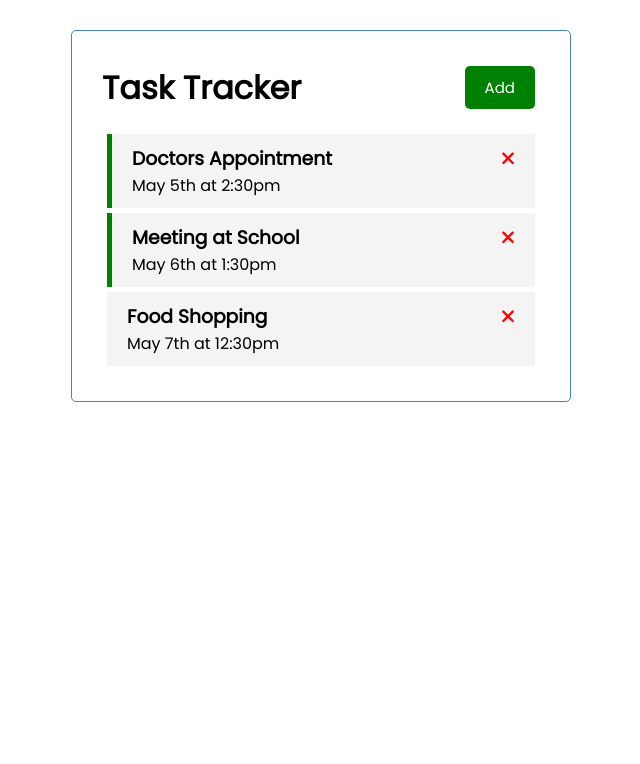
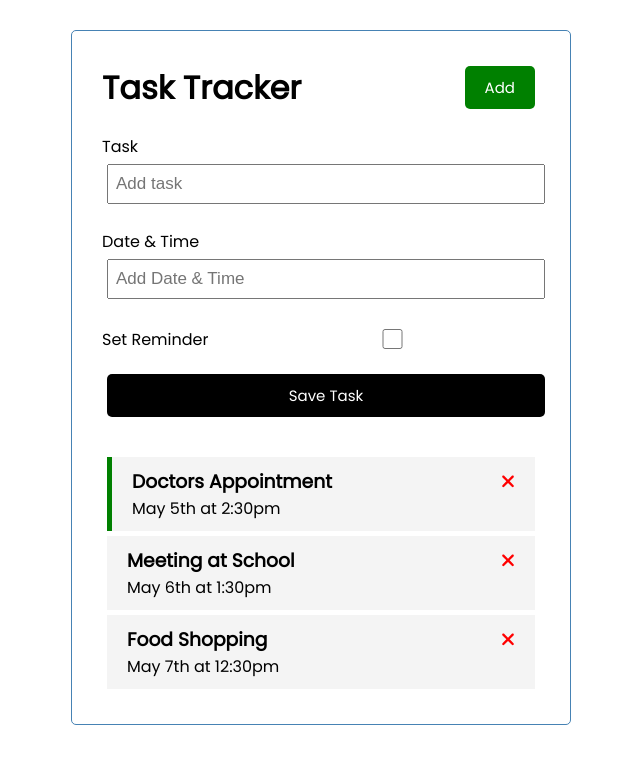
Before and after one commit to SirNathanJF/traversy-media-angular, an Angular app: page / in a window 1280 px wide. Shown: the top 764 px of the page, without its empty margins (319-959 px from the left). Built offline with nearby package versions, Linux system fonts and the light colour scheme; data requests are answered from the project's data file.

Commit message:
Addition of functionality to save task button, local server now updates

```diff
--- a/db.json
+++ b/db.json
@@ -10,7 +10,7 @@
       "id": 2,
       "text": "Meeting at School",
       "day": "May 6th at 1:30pm",
-      "reminder": true
+      "reminder": false
     },
     {
       "id": 3,
--- /dev/null
+++ b/src/app/components/add-task/add-task.component.css
@@ -0,0 +1,3 @@
+.add-form {
+  margin-bottom: 40px;
+}
--- /dev/null
+++ b/src/app/components/add-task/add-task.component.html
@@ -0,0 +1,15 @@
+<form class="add-form" (ngSubmit)="onSubmit()">
+  <div class="form-control">
+    <label for="text">Task</label>
+    <input type="text" id="text" name="text" [(ngModel)]="text" placeholder="Add task">
+  </div>
+  <div class="form-control">
+    <label for="day">Date & Time</label>
+    <input type="text" id="day" name="day" [(ngModel)]="day" placeholder="Add Date & Time">
+  </div>
+  <div class="form-control form-control-check">
+    <label for="reminder">Set Reminder</label>
+    <input type="checkbox" id="reminder" name="reminder" [(ngModel)]="reminder">
+  </div>
+  <input type="submit" value="Save Task" class="btn btn-block">
+</form>
--- /dev/null
+++ b/src/app/components/add-task/add-task.component.ts
@@ -0,0 +1,40 @@
+import { Component, OnInit, Output, EventEmitter } from '@angular/core';
+import {Task} from '../../Task';
+
+@Component({
+  selector: 'app-add-task',
+  templateUrl: './add-task.component.html',
+  styleUrls: ['./add-task.component.css']
+})
+export class AddTaskComponent implements OnInit {
+  @Output() onAddTask: EventEmitter<Task> = new EventEmitter<Task>();
+
+  text: string;
+  day: string;
+  reminder: boolean = false;
+
+  constructor() { }
+
+  ngOnInit(): void {
+  }
+
+  onSubmit() {
+    if(!this.text) {
+      alert('Please add a task!');
+      return;
+    }
+
+    const newTask = {
+      text: this.text,
+      day: this.day,
+      reminder: this.reminder
+    };
+
+    this.onAddTask.emit(newTask);
+
+    this.text = '';
+    this.day = '';
+    this.reminder = false;
+
+  }
+}
--- a/src/app/components/tasks/tasks.component.html
+++ b/src/app/components/tasks/tasks.component.html
@@ -1,3 +1,4 @@
+<app-add-task (onAddTask)="addTask($event)"></app-add-task>
 <app-task-item
   *ngFor="let task of tasks"
   [task]="task"
--- a/src/app/components/tasks/tasks.component.ts
+++ b/src/app/components/tasks/tasks.component.ts
@@ -28,4 +28,10 @@
     task.reminder = !task.reminder;
     this.taskService.updateTaskReminder(task).subscribe();
   }
+
+  addTask(task: Task) {
+    this.taskService.addTask(task).subscribe((task) => {
+      this.tasks.push(task);
+    });
+  }
 }
--- a/src/app/services/task.service.ts
+++ b/src/app/services/task.service.ts
@@ -31,4 +31,8 @@
     return this.http.put<Task>(url, task, httpOptions);
   }
 
+  addTask(task: Task): Observable<Task> {
+    return this.http.post<Task>(this.apiUrl, task, httpOptions);
+  }
+
 }
```
Also changed, not shown: src/app/app.module.ts (+6 -2 lines), 1 other file (tests, documents, lock files or other folders).
